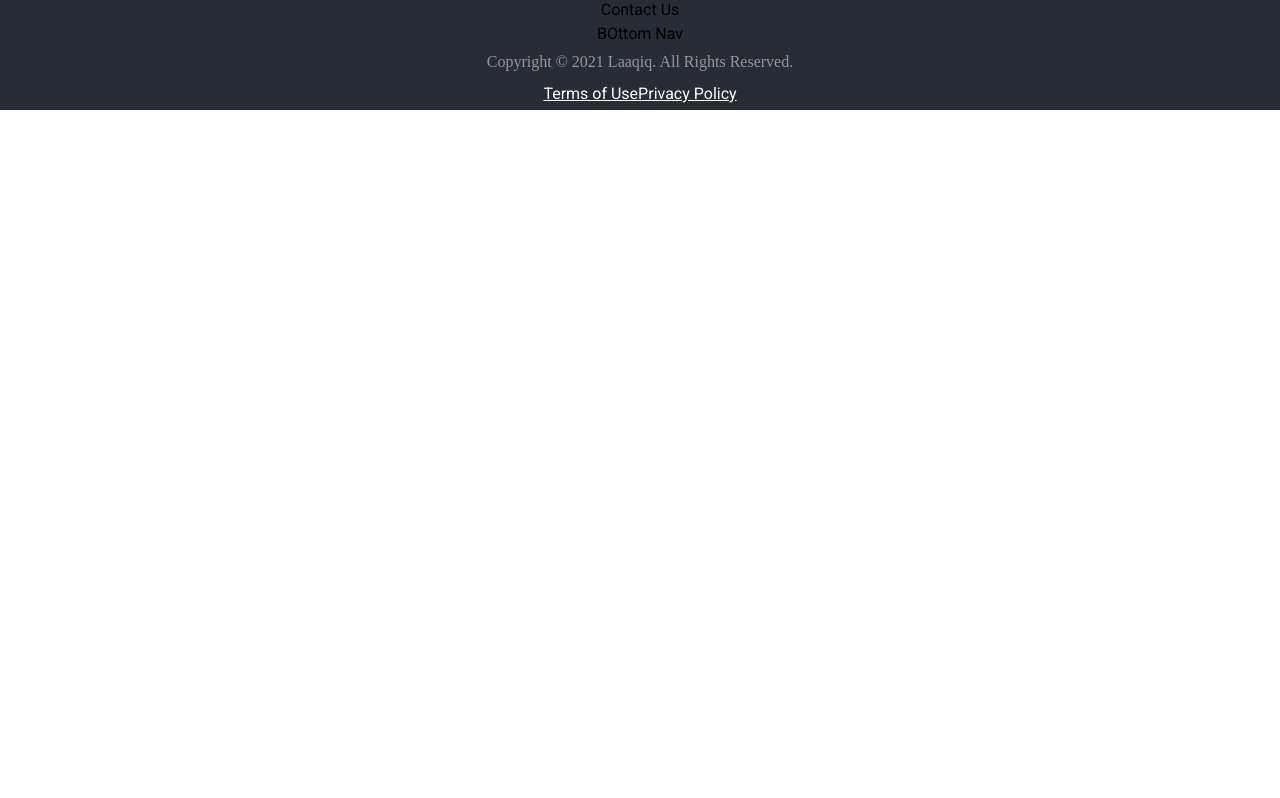
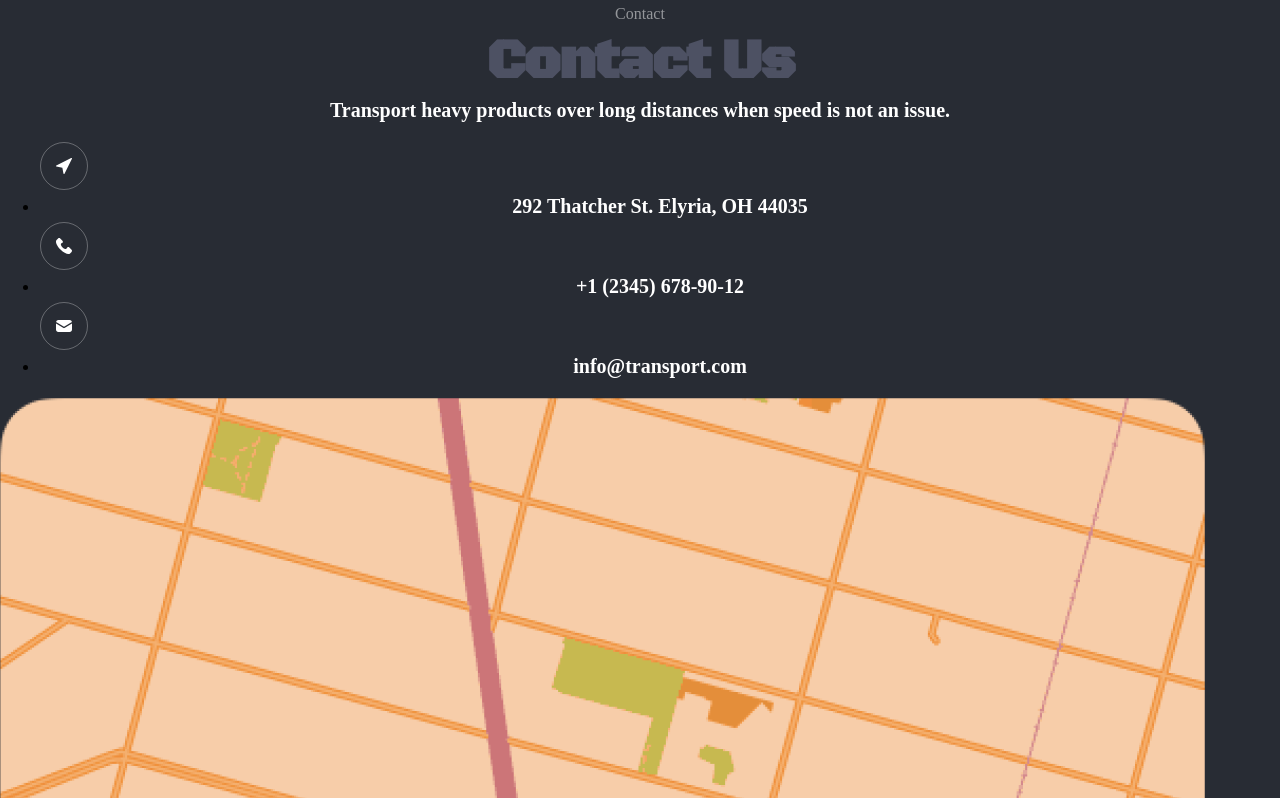
Before and after one commit to PiotrAdamowicz/Prograffing-task, a React (Create React App) app: page / in a window 1280 px wide. Shown: the part 9980-10778 px from the top of the page. Before the commit the page ends 10090 px from the top, so only its background shows below. Built offline with nearby package versions, Linux system fonts and the light colour scheme.

Commit message:
Contact HTML added

```diff
--- a/src/App.js
+++ b/src/App.js
@@ -7,6 +7,7 @@ import Service from "./components/layout/Service";
 import Team from "./components/layout/Team";
 import Pricing from "./components/layout/Pricing";
 import Faq from "./components/layout/Faq";
+import Contact from "./components/layout/Contact";
 
 function App() {
   return (
@@ -18,9 +19,7 @@ function App() {
       <Team />
       <Pricing />
       <Faq />
-      <section id="contact" className="contact">
-        Contact Us
-      </section>
+      <Contact />
       <section id="bottomNav" className="bottomNav">
         BOttom Nav
       </section>
--- /dev/null
+++ b/src/components/layout/Contact.js
@@ -0,0 +1,35 @@
+import React from "react";
+import ArrowIcon from "../../svg/lokalizacja.svg";
+import PhoneIcon from "../../svg/telefon.svg";
+import EnvelopeIcon from "../../svg/email.svg";
+import MapPic from "../../images/mapka.png";
+
+export default function Contact() {
+  return (
+    <section id="contact" className="contact">
+      <aside className="contact__textContainer">
+        <p className="constact__sectionName">Contact</p>
+        <h2>Contact Us</h2>
+        <h5 className="constact__text">
+          Transport heavy products over long distances when speed is not an
+          issue.
+        </h5>
+        <ul className="contact_list">
+          <li className="contact__item">
+            <img src={ArrowIcon} alt="arrow icon" />
+            <h5>292 Thatcher St. Elyria, OH 44035</h5>
+          </li>
+          <li className="contact__item">
+            <img src={PhoneIcon} alt="phone icon" />
+            <h5>+1 (2345) 678-90-12</h5>
+          </li>
+          <li className="contact__item">
+            <img src={EnvelopeIcon} alt="envelope icon" />
+            <h5>info@transport.com</h5>
+          </li>
+        </ul>
+      </aside>
+      <img className="contact__map" src={MapPic} alt="lokalization map" />
+    </section>
+  );
+}
```
